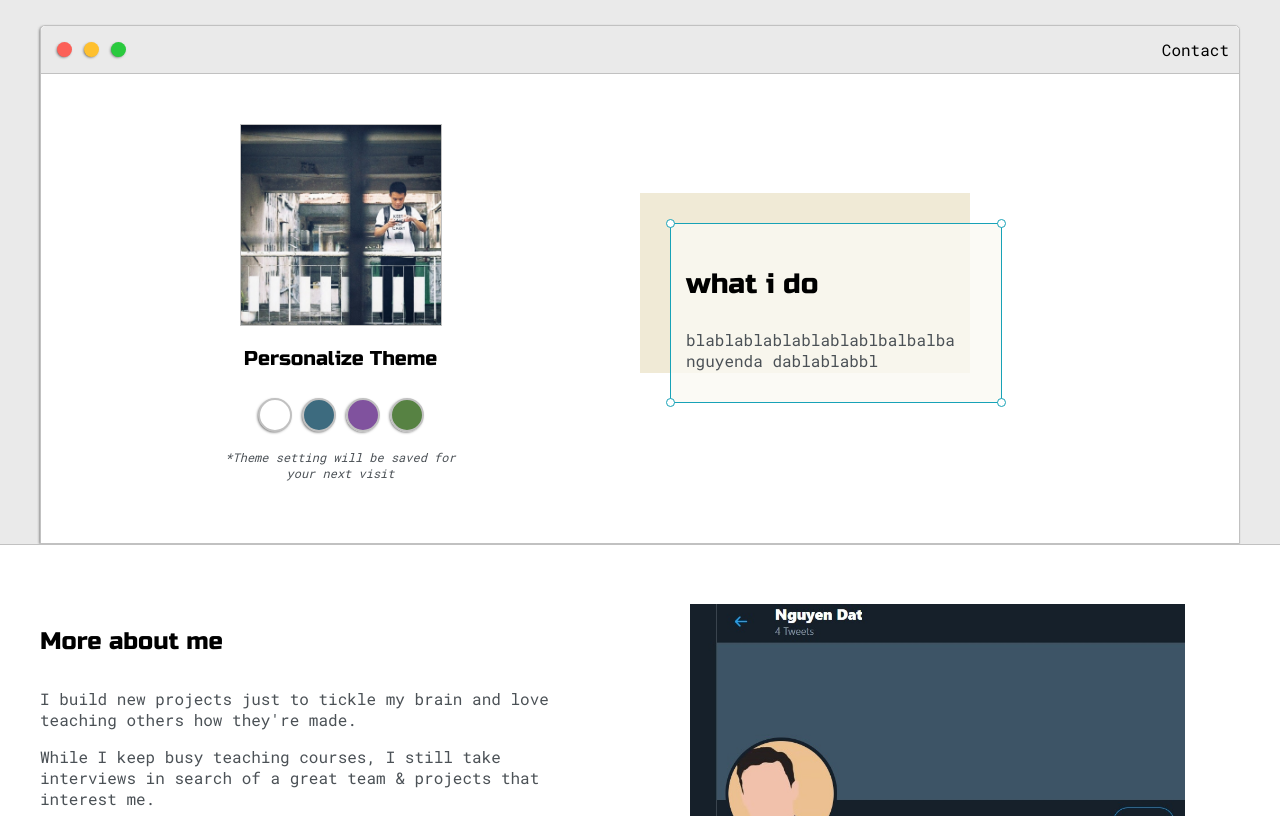
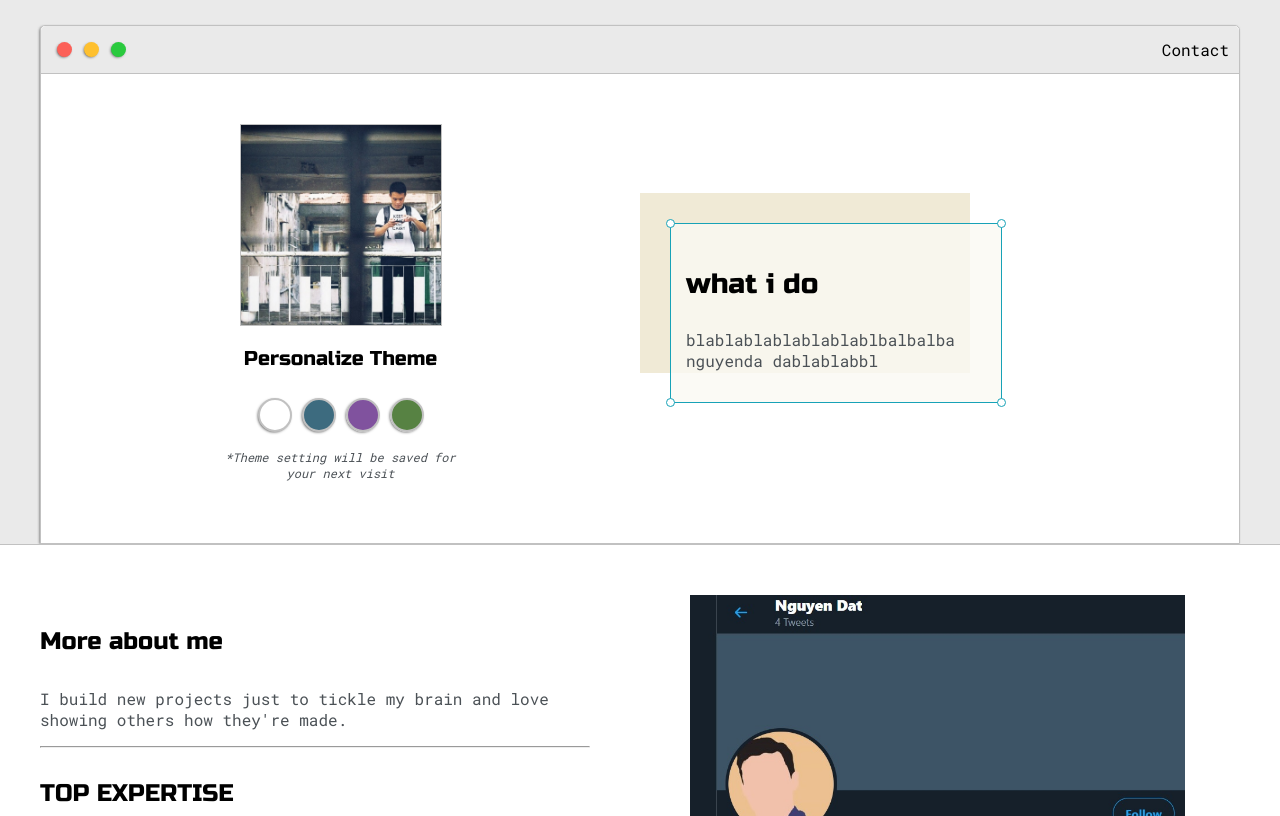
Before and after one commit to mrqdat/portfolio, a plain HTML site: page index.html in a window 1280 px wide. Shown: the part 136-952 px from the top of the page. Drawn offline with Linux system fonts and the light colour scheme.

Commit message:
Update index.html
Update about section

```diff
--- a/index.html
+++ b/index.html
@@ -66,10 +66,7 @@
                     <div class="about-me">
                         <h4>More about me</h4>
 
-                        <p>I build new projects just to tickle my brain and love teaching others how they're made.</p>
-
-                        <p>While I keep busy teaching courses, I still take interviews in search of a great team & projects that interest me.</p>
-
+                        <p>I build new projects just to tickle my brain and love showing others how they're made.</p>
                         <hr>
 
                         <h4>TOP EXPERTISE</h4>
```
